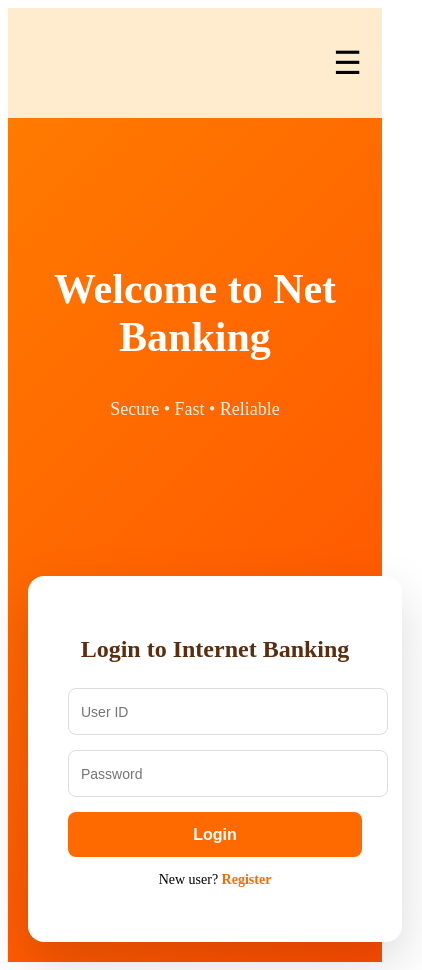
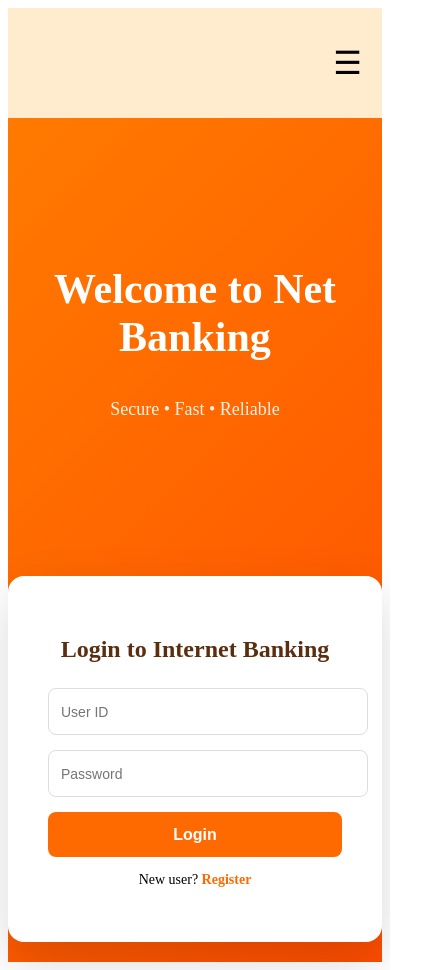
Before and after one commit to Yaganti-Spandana/farm, a React (Create React App) app: page /login in a window 390 px wide. Shown: the whole page, 422 px wide, since content can reach past the window. Built offline with nearby package versions, Linux system fonts and the light colour scheme; some icons are missing.

Commit message:
Update login.css

```diff
--- a/src/components/navbar/login.css
+++ b/src/components/navbar/login.css
@@ -138,6 +138,6 @@
 
   .auth-right {
     width: 100%;
-    padding: 20px;
+    padding: 20px 0px;
   }
 }
```
